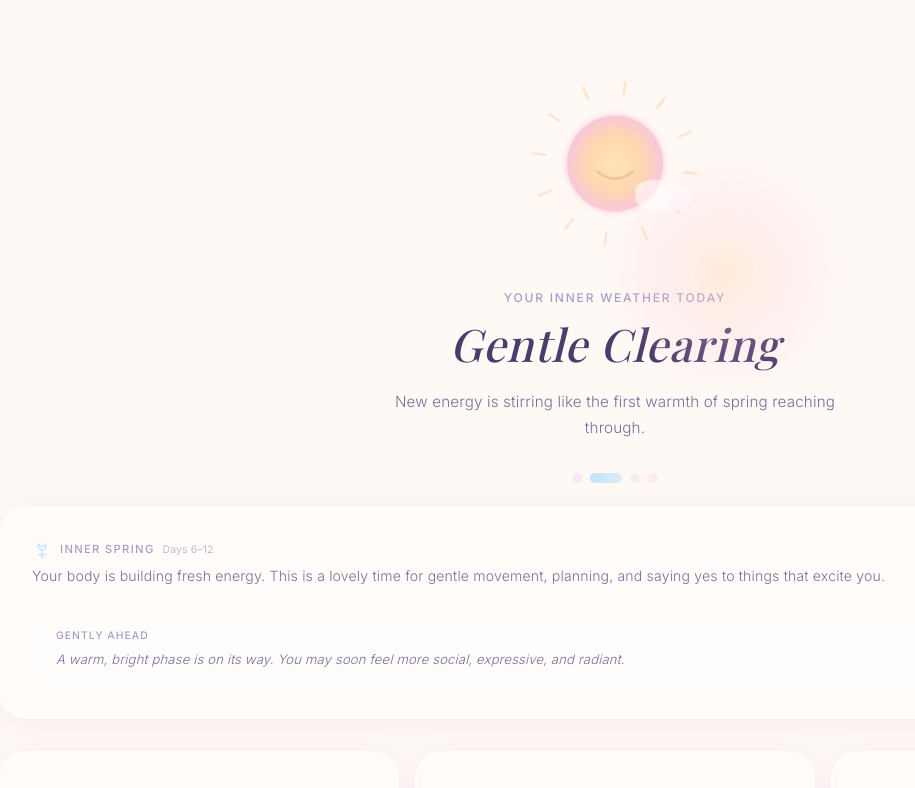
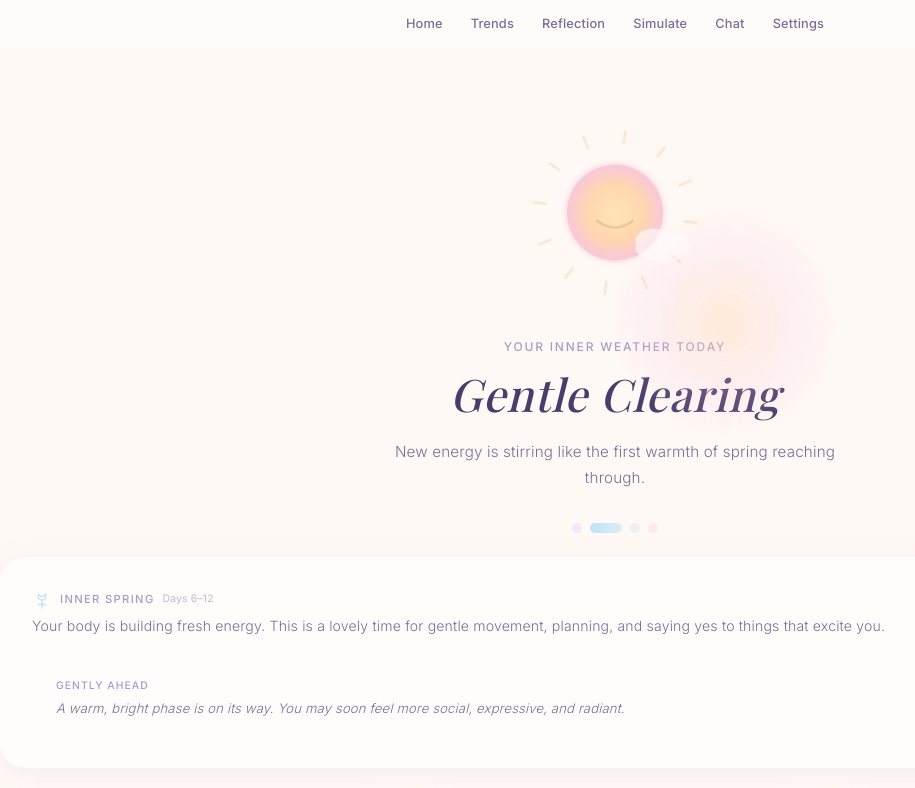
Before and after one commit to sthavitha07rithu/HerForecast, a React (Vite) app in the folder frontend/: page / in a window 1280 px wide. Shown: the top 788 px of the page, without its empty margins (25-940 px from the left). Built offline with nearby package versions, Linux system fonts and the light colour scheme; a web font is replaced by a local one.

Commit message:
Update App.jsx

```diff
--- a/frontend/src/App.jsx
+++ b/frontend/src/App.jsx
@@ -1,4 +1,4 @@
-import { BrowserRouter, Routes, Route } from "react-router-dom";
+import { BrowserRouter, Routes, Route, Link } from "react-router-dom";
 import { useState } from "react";
 
 import HomePage from "./pages/HomePage";
@@ -15,8 +15,40 @@ export default function App() {
   const [availableUsers] = useState([1]);
   const [selectedUser, setSelectedUser] = useState(1);
 
+  const navStyle = {
+    display: "flex",
+    justifyContent: "center",
+    gap: "28px",
+    padding: "14px",
+    background: "rgba(255,255,255,0.35)",
+    backdropFilter: "blur(10px)",
+    borderBottom: "1px solid rgba(255,255,255,0.4)",
+    position: "sticky",
+    top: 0,
+    zIndex: 1000,
+    fontFamily: "var(--font-body)"
+  };
+
+  const linkStyle = {
+    textDecoration: "none",
+    fontSize: "0.8rem",
+    fontWeight: 500,
+    color: "var(--text-secondary)"
+  };
+
   return (
     <BrowserRouter>
+
+      {/* Navigation Bar */}
+      <nav style={navStyle}>
+        <Link style={linkStyle} to="/">Home</Link>
+        <Link style={linkStyle} to="/trends">Trends</Link>
+        <Link style={linkStyle} to="/reflection">Reflection</Link>
+        <Link style={linkStyle} to="/simulate">Simulate</Link>
+        <Link style={linkStyle} to="/chat">Chat</Link>
+        <Link style={linkStyle} to="/settings">Settings</Link>
+      </nav>
+
       <Routes>
 
         <Route
@@ -40,6 +72,7 @@ export default function App() {
         <Route path="/settings" element={<SettingsPage />} />
 
       </Routes>
+
     </BrowserRouter>
   );
 }
```
